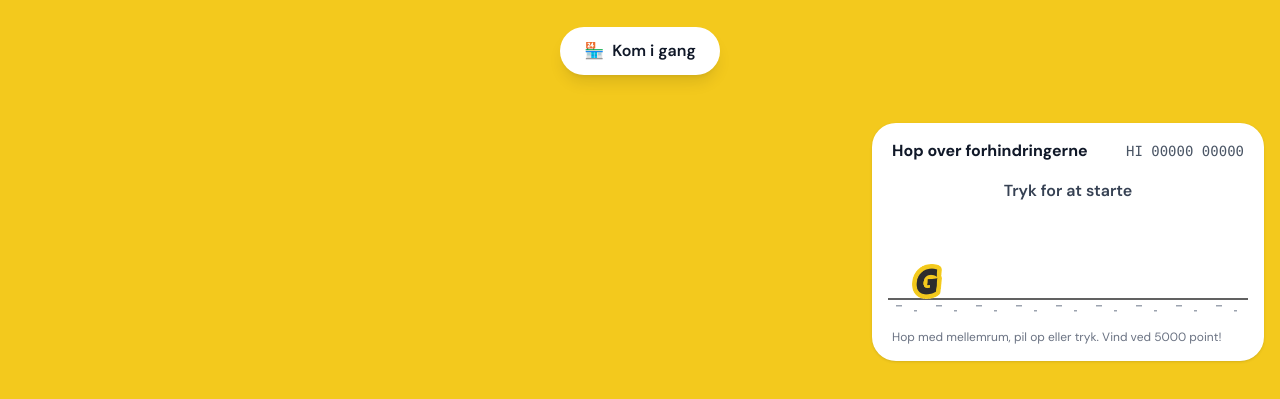
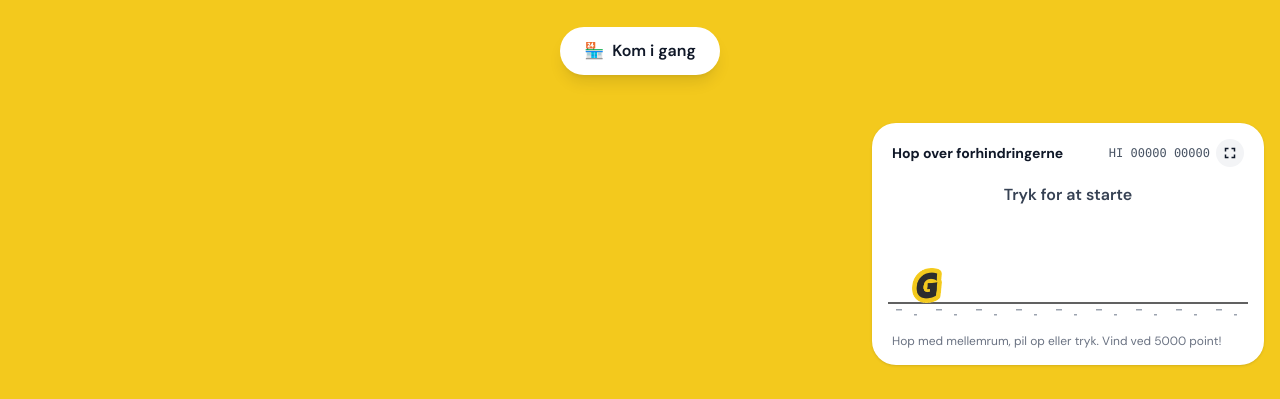
Before and after one commit to khojgaardkroyer-stack/guloggartis, a React (Vite) app: page / in a window 1280 px wide. Shown: the part 1340-1739 px from the top of the page. Built offline with nearby package versions, Linux system fonts and the light colour scheme.

Commit message:
Add fullscreen mode to the game
Co-Authored-By: Claude Opus 5.5 <noreply@anthropic.com>
Claude-Session: https://claude.ai/code/session_01Daou4s8jKBJt4T1tELkRRS

```diff
--- a/src/components/GGame.tsx
+++ b/src/components/GGame.tsx
@@ -1,4 +1,5 @@
 import { useEffect, useRef, useState } from 'react'
+import { MdFullscreen, MdFullscreenExit } from 'react-icons/md'
 import playerSrc from '../assets/g-player.png'
 
 const WIDTH = 360
@@ -163,6 +164,8 @@ function saveHighScore(score: number) {
 
 function GGame() {
   const canvasRef = useRef<HTMLCanvasElement>(null)
+  const sectionRef = useRef<HTMLElement>(null)
+  const [isFull, setIsFull] = useState(false)
   const [status, setStatus] = useState<Status>('ready')
   const [score, setScore] = useState(0)
   const [highScore, setHighScore] = useState(readHighScore)
@@ -185,12 +188,14 @@ function GGame() {
     const canvas = canvasRef.current
     const ctx = canvas?.getContext('2d')
     if (!canvas || !ctx) return
-    const dpr = window.devicePixelRatio || 1
-    if (canvas.width !== WIDTH * dpr) {
-      canvas.width = WIDTH * dpr
-      canvas.height = HEIGHT * dpr
+    // Match the backing store to the displayed size so it stays sharp in fullscreen
+    const scale = (window.devicePixelRatio || 1) * Math.max(canvas.clientWidth / WIDTH, 1)
+    const pixelWidth = Math.round(WIDTH * scale)
+    if (canvas.width !== pixelWidth) {
+      canvas.width = pixelWidth
+      canvas.height = Math.round(HEIGHT * scale)
     }
-    ctx.setTransform(dpr, 0, 0, dpr, 0, 0)
+    ctx.setTransform(scale, 0, 0, scale, 0, 0)
     ctx.clearRect(0, 0, WIDTH, HEIGHT)
 
     const g = game.current
@@ -364,6 +369,50 @@ function GGame() {
     // eslint-disable-next-line react-hooks/exhaustive-deps
   }, [status])
 
+  // Native fullscreen where supported (not on iPhone); otherwise cover the window with CSS
+  function toggleFullscreen() {
+    const el = sectionRef.current
+    if (!el) return
+    if (document.fullscreenElement) {
+      document.exitFullscreen()
+    } else if (isFull) {
+      setIsFull(false)
+    } else if (el.requestFullscreen) {
+      el.requestFullscreen().catch(() => setIsFull(true))
+    } else {
+      setIsFull(true)
+    }
+  }
+
+  useEffect(() => {
+    const onChange = () => setIsFull(document.fullscreenElement === sectionRef.current)
+    document.addEventListener('fullscreenchange', onChange)
+    return () => document.removeEventListener('fullscreenchange', onChange)
+  }, [])
+
+  useEffect(() => {
+    draw()
+    if (isFull) canvasRef.current?.focus()
+    if (!isFull || document.fullscreenElement) return
+    // CSS fallback: lock page scroll and let Escape close it
+    document.body.style.overflow = 'hidden'
+    const onKeyDown = (e: KeyboardEvent) => {
+      if (e.key === 'Escape') setIsFull(false)
+    }
+    window.addEventListener('keydown', onKeyDown)
+    return () => {
+      document.body.style.overflow = ''
+      window.removeEventListener('keydown', onKeyDown)
+    }
+    // eslint-disable-next-line react-hooks/exhaustive-deps
+  }, [isFull])
+
+  useEffect(() => {
+    window.addEventListener('resize', draw)
+    return () => window.removeEventListener('resize', draw)
+    // eslint-disable-next-line react-hooks/exhaustive-deps
+  }, [])
+
   const message =
     status === 'ready'
       ? 'Tryk for at starte'
@@ -375,14 +424,39 @@ function GGame() {
 
   return (
     <section
+      ref={sectionRef}
       aria-label="Spil: Hop over forhindringerne"
-      className="w-full max-w-[392px] rounded-3xl bg-white p-4 shadow-sm"
+      className={
+        isFull
+          ? 'fixed inset-0 z-50 flex flex-col items-center justify-center bg-white p-4'
+          : 'w-full max-w-[392px] rounded-3xl bg-white p-4 shadow-sm'
+      }
     >
-      <div className="mb-2 flex items-baseline justify-between gap-2 px-1">
-        <h2 className="text-sm font-bold sm:text-base">Hop over forhindringerne</h2>
-        <p className="shrink-0 font-mono text-xs whitespace-nowrap text-gray-600 tabular-nums sm:text-sm">
+      <div
+        className="w-full"
+        // Fit the 360x150 board inside the screen, leaving room for the header and help text
+        style={isFull ? { maxWidth: 'min(100%, calc((100dvh - 9rem) * 2.4))' } : undefined}
+      >
+        <div className="mb-2 flex flex-wrap items-center justify-between gap-x-2 gap-y-1 px-1">
+          <h2 className={`font-bold ${isFull ? 'text-xl sm:text-2xl' : 'text-sm'}`}>
+            Hop over forhindringerne
+          </h2>
+          <div className="ml-auto flex shrink-0 items-center gap-1.5">
+            <p
+              className={`font-mono whitespace-nowrap text-gray-600 tabular-nums ${isFull ? 'text-base sm:text-lg' : 'text-xs'}`}
+            >
               HI {String(highScore).padStart(5, '0')} {String(score).padStart(5, '0')}
             </p>
+            <button
+              type="button"
+              onClick={toggleFullscreen}
+              aria-label={isFull ? 'Luk fuld skærm' : 'Fuld skærm'}
+              title={isFull ? 'Luk fuld skærm' : 'Fuld skærm'}
+              className="flex size-7 items-center justify-center rounded-full bg-gray-100 text-lg transition hover:bg-gray-200"
+            >
+              {isFull ? <MdFullscreenExit aria-hidden="true" /> : <MdFullscreen aria-hidden="true" />}
+            </button>
+          </div>
         </div>
         <div className="relative">
           <canvas
@@ -403,15 +477,16 @@ function GGame() {
           />
           {message && (
             <p
-            className={`pointer-events-none absolute inset-x-0 top-2 text-center font-semibold ${status === 'won' ? 'text-lg text-green-700' : 'text-gray-700'}`}
+              className={`pointer-events-none absolute inset-x-0 text-center font-semibold ${isFull ? 'top-6 text-2xl sm:text-3xl' : status === 'won' ? 'top-2 text-lg' : 'top-2'} ${status === 'won' ? 'text-green-700' : 'text-gray-700'}`}
             >
               <span className="rounded-full bg-white/90 px-3 py-1">{message}</span>
             </p>
           )}
         </div>
-      <p className="mt-2 px-1 text-xs text-gray-500">
+        <p className={`mt-2 px-1 text-gray-500 ${isFull ? 'text-sm sm:text-base' : 'text-xs'}`}>
           Hop med mellemrum, pil op eller tryk. Vind ved {WIN_SCORE} point!
         </p>
+      </div>
     </section>
   )
 }
```
Lines whose indentation alone changed are shown as unchanged.
